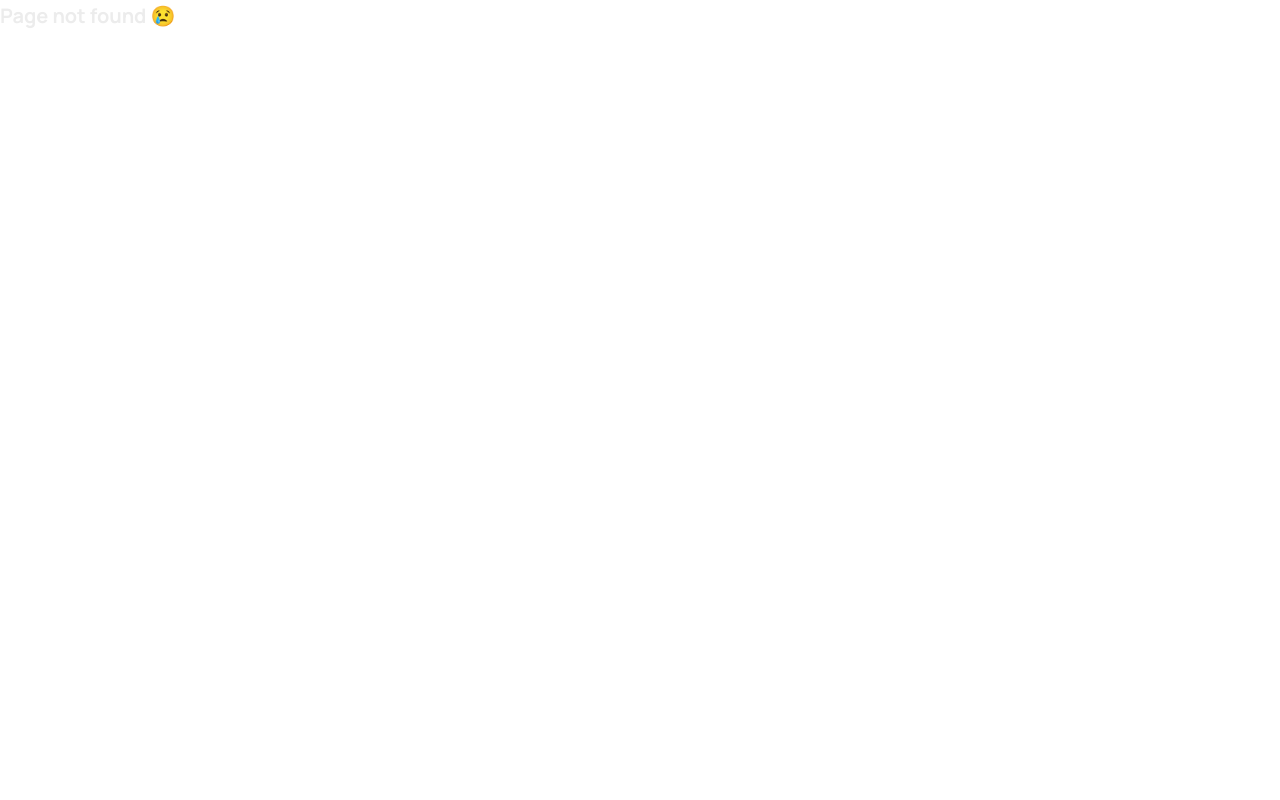
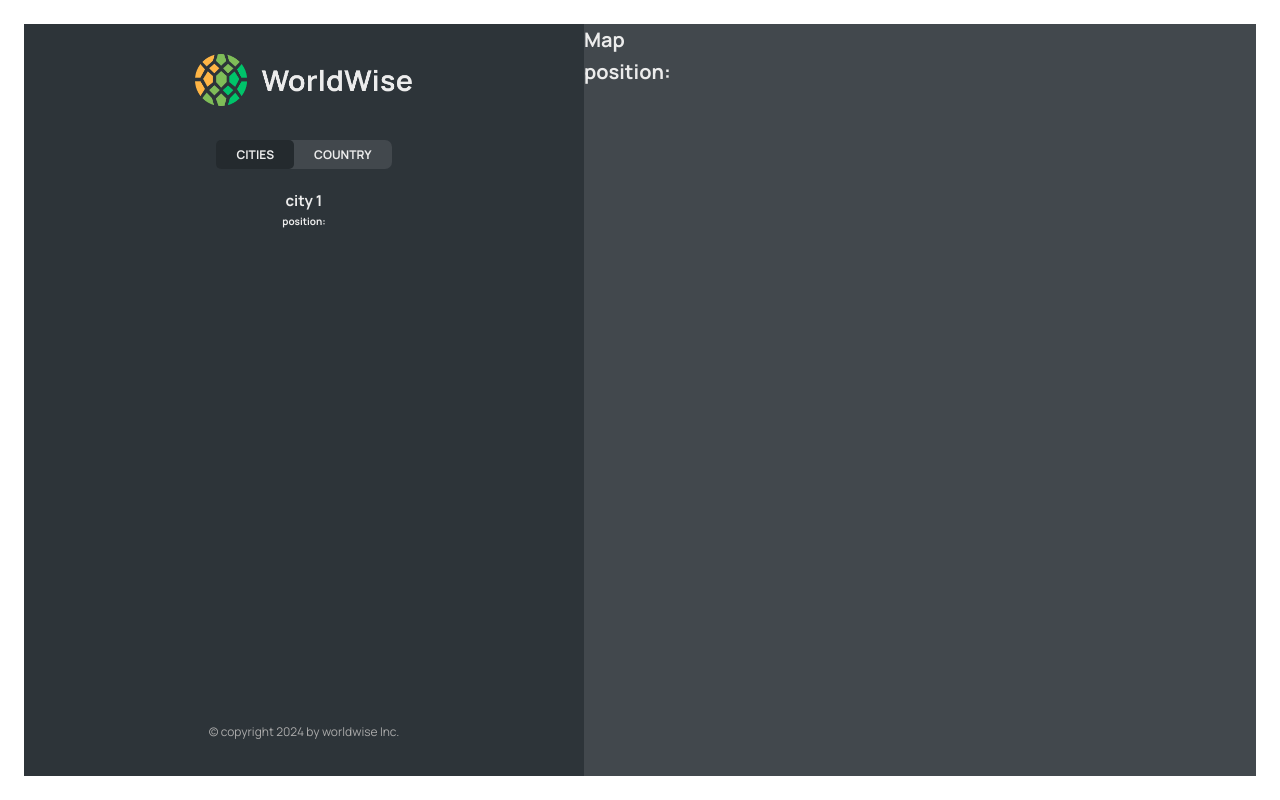
Before and after one commit to endless24/worldwise, a React (Vite) app: page /app/cities/1 in a window 1280 px wide. Before the commit this address had no page. Built offline with nearby package versions, Linux system fonts and the light colour scheme; data requests are answered from the project's data file.

Commit message:
still in process

```diff
--- a/data/cities.json
+++ b/data/cities.json
@@ -35,6 +35,31 @@
         "lng": 13.376933665713324
       },
       "id": 98443197
+    },
+
+    {
+      "cityName": "Nigeria",
+      "country": "Portugal",
+      "emoji": "🇵🇹",
+      "date": "2027-10-31T15:59:59.138Z",
+      "notes": "My favorite city so far!",
+      "position": {
+        "lat": 38.727881642324164,
+        "lng": -9.140900099907554
+      },
+      "id": 73950385
+    },
+    {
+      "cityName": "Ghana",
+      "country": "Spain",
+      "emoji": "🇪🇸",
+      "date": "2027-07-15T08:22:53.976Z",
+      "notes": "",
+      "position": {
+        "lat": 40.46635901755316,
+        "lng": -3.7133789062500004
+      },
+      "id": 17406751
     }
   ]
 }
--- a/src/App.jsx
+++ b/src/App.jsx
@@ -1,4 +1,6 @@
-import { BrowserRouter, Route, Routes } from "react-router-dom";
+import { useEffect, useState } from "react";
+import { BrowserRouter, Navigate, Route, Routes } from "react-router-dom";
+
 import Product from "./pages/Product";
 import Pricing from "./pages/Pricing";
 import HomePage from "./pages/HomePage";
@@ -6,11 +8,13 @@ import AppLayout from "./pages/AppLayout";
 import PageNotFound from "./pages/PageNotFound";
 import Login from "./pages/Login";
 import CityList from "./component/CityList";
-import { useEffect, useState } from "react";
+import CountryList from "./component/CountryList";
+import City from "./component/City";
+import Form from "./component/Form";
+const BASE_URL = "http://localhost:9000";
 
-const BASE_URL = "http://localhost:9000";
 function App() {
-  const [cities, setCities] = useState({});
+  const [cities, setCities] = useState([]);
 
   const [isLoading, setIsLoading] = useState(false);
 
@@ -40,19 +44,20 @@ function App() {
         <Route path="/" element={<HomePage />} />
         <Route path="/product" element={<Product />} />
         <Route path="/pricing" element={<Pricing />} />
-        <Route path="/login" element={<Login />} />
+        <Route path="login" element={<Login />} />
         <Route path="/app" element={<AppLayout />}>
           {/* defual route */}
-          <Route
-            index
-            element={<CityList cities={cities} isLoading={isLoading} />}
-          />
+          <Route index element={<Navigate replace to="cities" />} />
           <Route
             path="cities"
             element={<CityList cities={cities} isLoading={isLoading} />}
           />
-          <Route path="countries" element={<p>Country</p>} />
-          <Route path="form" element={<p>Form</p>} />
+          <Route path="cities/:id" element={<City />} />
+          <Route
+            path="countries"
+            element={<CountryList cities={cities} isLoading={isLoading} />}
+          />
+          <Route path="form" element={<Form />} />
         </Route>
         {/* handling error when user vite wrog route */}
         <Route path="/*" element={<PageNotFound />} />
--- a/src/component/City.jsx
+++ b/src/component/City.jsx
@@ -1,3 +1,4 @@
+import { useParams, useSearchParams } from "react-router-dom";
 import styles from "./City.module.css";
 
 const formatDate = (date) =>
@@ -9,6 +10,15 @@ const formatDate = (date) =>
   }).format(new Date(date));
 
 function City() {
+  //using useParams to get id of the city
+  const { id } = useParams();
+
+  //using useSearchParams to get latand lng from the URL global state
+  const [searchParams, setSearchParams] = useSearchParams();
+
+  const lat = searchParams.get("lat");
+  const lng = searchParams.get("lng");
+
   // TEMP DATA
   const currentCity = {
     cityName: "Lisbon",
@@ -20,41 +30,46 @@ function City() {
   const { cityName, emoji, date, notes } = currentCity;
 
   return (
-    <div className={styles.city}>
-      <div className={styles.row}>
-        <h6>City name</h6>
-        <h3>
-          <span>{emoji}</span> {cityName}
-        </h3>
-      </div>
+    <>
+      <h2>city {id}</h2>
+      <h4>
+        position: {lat} {lng}
+      </h4>
+    </>
 
-      <div className={styles.row}>
-        <h6>You went to {cityName} on</h6>
-        <p>{formatDate(date || null)}</p>
-      </div>
+    // <div className={styles.city}>
+    //   <div className={styles.row}>
+    //     <h6>City name</h6>
+    //     <h3>
+    //       <span>{emoji}</span> {cityName}
+    //     </h3>
+    //   </div>
 
-      {notes && (
-        <div className={styles.row}>
-          <h6>Your notes</h6>
-          <p>{notes}</p>
-        </div>
-      )}
+    //   <div className={styles.row}>
+    //     <h6>You went to {cityName} on</h6>
+    //     <p>{formatDate(date || null)}</p>
+    //   </div>
 
-      <div className={styles.row}>
-        <h6>Learn more</h6>
-        <a
-          href={`https://en.wikipedia.org/wiki/${cityName}`}
-          target="_blank"
-          rel="noreferrer"
-        >
-          Check out {cityName} on Wikipedia &rarr;
-        </a>
-      </div>
+    //   {notes && (
+    //     <div className={styles.row}>
+    //       <h6>Your notes</h6>
+    //       <p>{notes}</p>
+    //     </div>
+    //   )}
 
-      <div>
-        <ButtonBack />
-      </div>
-    </div>
+    //   <div className={styles.row}>
+    //     <h6>Learn more</h6>
+    //     <a
+    //       href={`https://en.wikipedia.org/wiki/${cityName}`}
+    //       target="_blank"
+    //       rel="noreferrer"
+    //     >
+    //       Check out {cityName} on Wikipedia &rarr;
+    //     </a>
+    //   </div>
+
+    //   <div>{/* <ButtonBack /> */}</div>
+    // </div>
   );
 }
 
--- a/src/component/CityItem.jsx
+++ b/src/component/CityItem.jsx
@@ -1,7 +1,39 @@
+import propTypes from "prop-types";
+import { Link } from "react-router-dom";
+
 import styles from "./CityItem.module.css";
 
-function CityItem() {
-  return <li className={styles}>city</li>;
+function CityItem({ city }) {
+  //formatting the date
+  const formatDate = (date) =>
+    new Intl.DateTimeFormat("en", {
+      day: "numeric",
+      month: "long",
+      year: "numeric",
+      // weekday: "long",
+    }).format(new Date(date));
+
+  const { emoji, cityName, date, id, position } = city;
+
+  return (
+    <li>
+      <Link
+        className={styles.cityItem}
+        to={`${id}?lat=${position.lat}&lng=${position.lng}`}
+      >
+        <span className={styles.emoji}>{emoji}</span>
+
+        <h3 className={styles.name}>{cityName}</h3>
+
+        <time className={styles.date}>({formatDate(date)})</time>
+
+        <button className={styles.deleteBtn}>&times;</button>
+      </Link>
+    </li>
+  );
 }
+CityItem.propTypes = {
+  city: propTypes.object.isRequired,
+};
 
 export default CityItem;
--- a/src/component/CityList.jsx
+++ b/src/component/CityList.jsx
@@ -1,10 +1,19 @@
+import propTypes from "prop-types";
+
 import CityItem from "./CityItem";
 import styles from "./CityList.module.css";
 import Spinner from "./Spinner";
-import PropTypes from "prop-types";
+import Message from "./Message";
 
 function CityList({ cities, isLoading }) {
+  //loading
   if (isLoading) return <Spinner />;
+  // getting message across users, when no city in the list
+  if (!cities.length)
+    return (
+      <Message message="Add your first city by clicking on a city on the map" />
+    );
+
   return (
     <ul className={styles.cityList}>
       {cities.map((city) => (
@@ -14,8 +23,8 @@ function CityList({ cities, isLoading }) {
   );
 }
 CityList.propTypes = {
-  cities: PropTypes.array.isRequired, // Define prop type for cities as an array
-  isLoading: PropTypes.bool.isRequired, // Define prop type for isLoading as a boolean
+  cities: propTypes.array.isRequired, // Define prop type for cities as an array
+  isLoading: propTypes.bool.isRequired, // Define prop type for isLoading as a boolean
 };
 
 export default CityList;
--- a/src/component/CountryItem.jsx
+++ b/src/component/CountryItem.jsx
@@ -1,3 +1,5 @@
+import propTypes from "prop-types";
+
 import styles from "./CountryItem.module.css";
 
 function CountryItem({ country }) {
@@ -8,5 +10,8 @@ function CountryItem({ country }) {
     </li>
   );
 }
+CountryItem.propTypes = {
+  country: propTypes.object.isRequired,
+};
 
 export default CountryItem;
--- /dev/null
+++ b/src/component/CountryList.jsx
@@ -0,0 +1,38 @@
+import propTypes from "prop-types";
+
+import styles from "./CountryList.module.css";
+import Spinner from "./Spinner";
+import Message from "./Message";
+import CountryItem from "./CountryItem";
+
+function CountryList({ cities, isLoading }) {
+  //loading
+  if (isLoading) return <Spinner />;
+  // getting message across users, when no city in the list
+  if (!cities.length)
+    return (
+      <Message message="Add your first city by clicking on a city on the map" />
+    );
+  //mapping through the cities array to get the city name that are unique
+  const countries = cities.reduce((arr, city) => {
+    if (!arr.map((el) => el.country).includes(city.country))
+      // If the country is not already present, add it to the accumulator array
+      return [...arr, { country: city.country, emoji: city.emoji }];
+    //return the accumulator array
+    else return arr;
+  }, []);
+
+  return (
+    <ul className={styles.countryList}>
+      {countries.map((country) => (
+        <CountryItem country={country} key={country.country} />
+      ))}
+    </ul>
+  );
+}
+CountryList.propTypes = {
+  cities: propTypes.array.isRequired, // Define prop type for cities as an array
+  isLoading: propTypes.bool.isRequired, // Define prop type for isLoading as a boolean
+};
+
+export default CountryList;
--- a/src/component/Form.jsx
+++ b/src/component/Form.jsx
@@ -1,8 +1,10 @@
 // "https://api.bigdatacloud.net/data/reverse-geocode-client?latitude=0&longitude=0"
 
 import { useState } from "react";
+import { useNavigate } from "react-router-dom";
 
 import styles from "./Form.module.css";
+import btnStyles from "./Button.module.css";
 
 export function convertToEmoji(countryCode) {
   const codePoints = countryCode
@@ -13,6 +15,8 @@ export function convertToEmoji(countryCode) {
 }
 
 function Form() {
+  const navigate = useNavigate();
+
   const [cityName, setCityName] = useState("");
   const [country, setCountry] = useState("");
   const [date, setDate] = useState(new Date());
@@ -49,8 +53,16 @@ function Form() {
       </div>
 
       <div className={styles.buttons}>
-        <button>Add</button>
-        <button>&larr; Back</button>
+        <button className={`${btnStyles.primary} ${btnStyles.btn}`}>Add</button>
+        <button
+          className={`${btnStyles.back} ${btnStyles.btn}`}
+          onClick={(e) => {
+            e.preventDefault();
+            navigate(-1);
+          }}
+        >
+          &larr; Back
+        </button>
       </div>
     </form>
   );
--- a/src/component/Map.jsx
+++ b/src/component/Map.jsx
@@ -1,7 +1,22 @@
+import { useNavigate, useSearchParams } from "react-router-dom";
 import styles from "./Map.module.css";
 
 function Map() {
-  return <div className={styles.mapContainer}>Map</div>;
+  //useing it to navigate to form
+  const navigate = useNavigate();
+
+  const [searchParams, setSearchParams] = useSearchParams();
+
+  const lat = searchParams.get("lat");
+  const lng = searchParams.get("lng");
+  return (
+    <div className={styles.mapContainer} onClick={() => navigate("form")}>
+      <h1>Map</h1>
+      <h1>
+        position: {lat} {lng}
+      </h1>
+    </div>
+  );
 }
 
 export default Map;
--- a/src/component/Message.jsx
+++ b/src/component/Message.jsx
@@ -1,4 +1,5 @@
 import styles from "./Message.module.css";
+import propTypes from "prop-types";
 
 function Message({ message }) {
   return (
@@ -7,5 +8,8 @@ function Message({ message }) {
     </p>
   );
 }
+Message.propTypes = {
+  message: propTypes.string.isRequired,
+};
 
 export default Message;
```
Also changed, not shown: .eslintrc.json (deleted).
